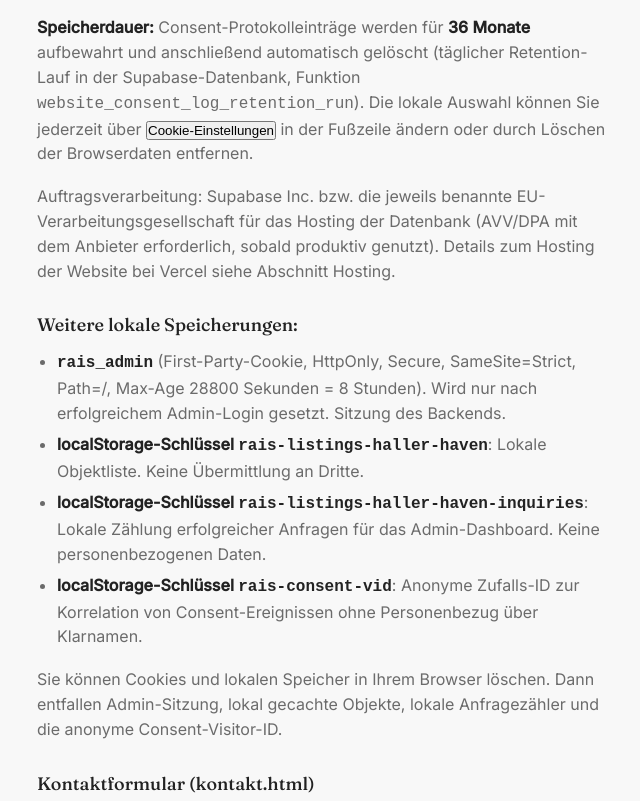
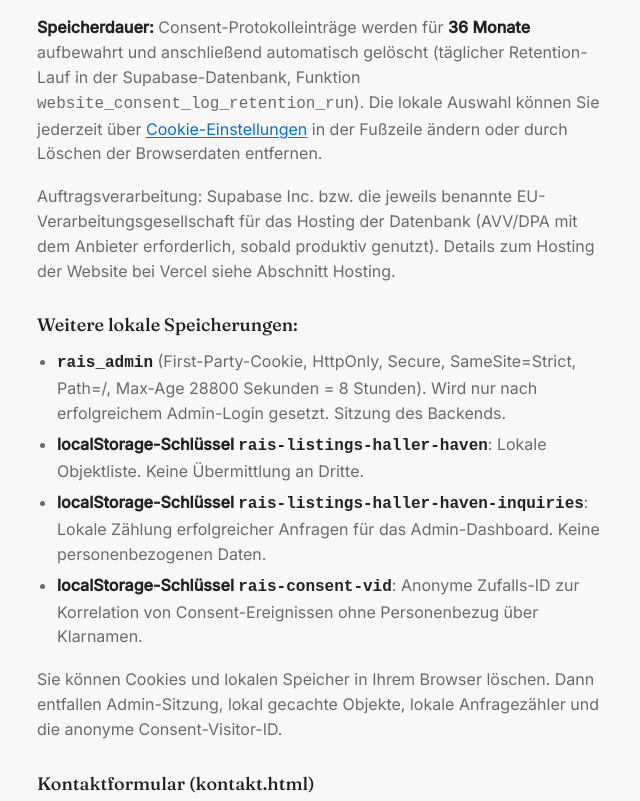
Before and after one commit to ritzaisolutions-dotcom/haller-haven-demo, a website: page datenschutz.html in a window 1280 px wide. Shown: the part 8248-9049 px from the top of the page, without its empty margins (315-955 px from the left). Drawn offline with Linux system fonts and the light colour scheme; no server answers.

Commit message:
Polish cookie-settings control and admin image remove label.
Documents stay aligned with footer a11y tweaks and retention copy.

Co-authored-by: Cursor <cursoragent@cursor.com>

```diff
--- a/admin.js
+++ b/admin.js
@@ -281,7 +281,7 @@
     imgs.forEach(function (src, i) {
       var d = document.createElement("div");
       d.className = "thumb-edit";
-      d.innerHTML = "<img src=\"" + src + "\" alt=\"\"><button type=\"button\" data-i=\"" + i + "\">×</button>";
+      d.innerHTML = "<img src=\"" + src + "\" alt=\"\"><button type=\"button\" data-i=\"" + i + "\" aria-label=\"Bild entfernen\">×</button>";
       box.appendChild(d);
     });
     $("imgcount").textContent = imgs.length + " / 12";
--- a/datenschutz.html
+++ b/datenschutz.html
@@ -370,7 +370,7 @@
     <a href="impressum.html">Impressum</a>
     <a href="datenschutz.html">Datenschutz</a>
     <a href="agb.html">AGB</a>
-    <a href="#" onclick="if(window.klaro){klaro.show();} return false;">Cookie-Einstellungen</a>
+    <button type="button" class="cookie-settings" onclick="if(window.klaro){klaro.show();}">Cookie-Einstellungen</button>
   </div>
 </footer>
 <script defer type="text/javascript" src="klaro-config.js"></script>
--- a/site.css
+++ b/site.css
@@ -617,6 +617,18 @@ footer.site-footer .footer-legal button.cookie-settings:hover,
 footer.site-footer .footer-legal button.cookie-settings:focus-visible {
   color: var(--acc);
 }
+.prose button.cookie-settings {
+  appearance: none;
+  background: none;
+  border: none;
+  padding: 0;
+  margin: 0;
+  font: inherit;
+  color: var(--acc);
+  cursor: pointer;
+  text-decoration: underline;
+  text-underline-offset: 2px;
+}
 footer.site-footer .footer-brand {
   color: var(--mut);
 }
```
